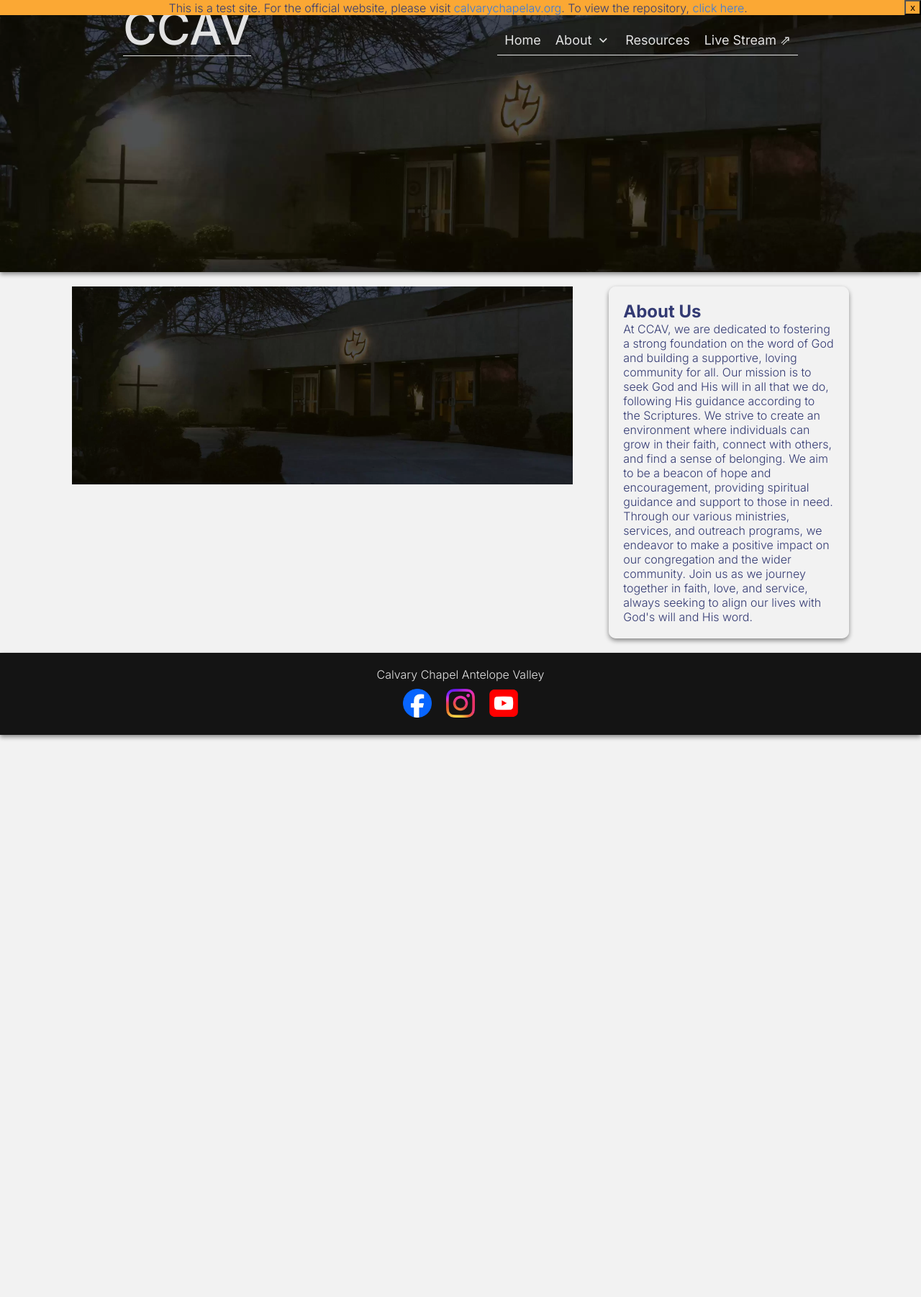
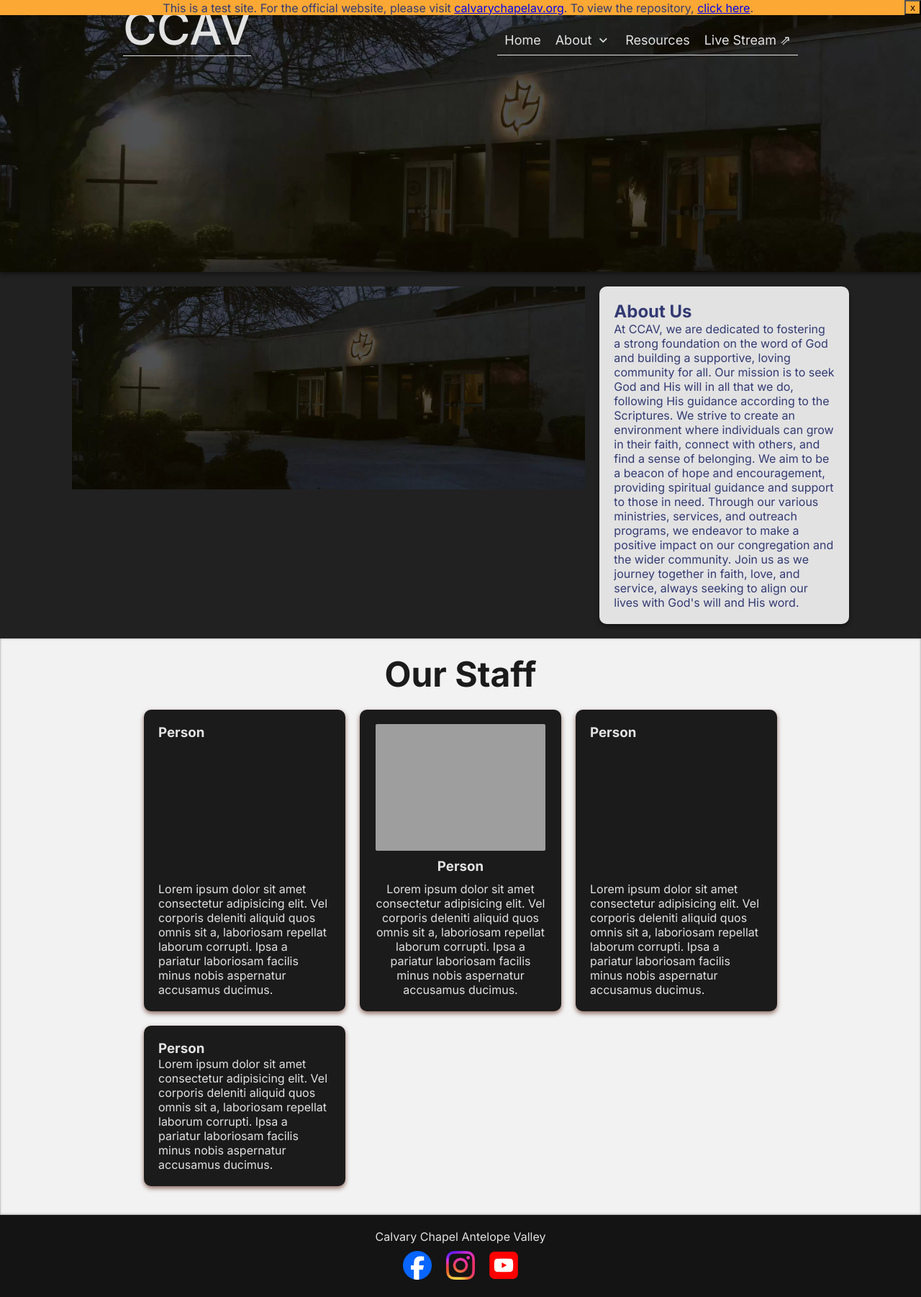
Before and after one commit to levipevans/ccav.church, a Jekyll site: the page built from about/index.html, in a window 1280 px wide. Shown: the whole page at 72% size. Built offline with Jekyll 4.4.1, drawn with Linux system fonts in a browser that asks for light colours.

Commit message:
✨ (styles): add grid layout and styling for grid-container to enhance   structure and presentation of elements on the page 🐛 (styles): update font-weight for body to improve text appearance   and readability 📝 (about): refactor HTML structure in about page to utilize grid   layout, enhancing the presentation of staff information and images 🔧 (gitignore): add new image file to .gitignore to prevent tracking   of unnecessary assets in the repository

```diff
--- a/_sass/components.scss
+++ b/_sass/components.scss
@@ -54,6 +54,16 @@
     background-color: var(--white);
     min-height: 50vh;
     color: var(--white);
+    padding: 100px;
+    padding-block: 20px;
+    box-shadow: inset 0px 0px 3px rgba(0, 0, 0, 0.445);
+}
+
+.light-container>h2,
+.light-container>h3 {
+    color: #1b1b1b;
+    font-size: 3rem;
+    text-align: center;
 }
 
 .light-container .preview-card {
@@ -70,6 +80,7 @@
 }
 
 .preview-card {
+    box-sizing: border-box;
     position: relative;
     width: 100%;
     display: flex;
@@ -92,7 +103,6 @@
 
 .cta-button {
     display: block;
-    align-self: flex-end;
     text-decoration: none;
     padding: 10px;
     background-color: #e9d419;
@@ -132,6 +142,31 @@
     background: none;
 }
 
+.grid-container {
+    display: grid;
+    grid-template-columns: repeat(3, 1fr);
+    padding: 100px;
+    padding-block: 20px;
+    gap: 20px;
+}
+
+.span-2 {
+    grid-column: span 2;
+}
+
+.profile-card img {
+    max-width: 98%;
+    border-radius: 2px;
+}
+
+.profile-card {
+    display: flex;
+    flex-direction: column;
+    justify-content: center;
+    align-items: center;
+    gap: 10px;
+}
+
 @media(min-width:1250px) {
     .preview-card-container {
         align-items: stretch;
--- a/_sass/main.scss
+++ b/_sass/main.scss
@@ -5,7 +5,7 @@ body {
     justify-content: space-between;
     min-height: 100vh;
     font-family: "Inter", sans-serif;
-    font-weight: 300;
+    font-weight: 400;
     font-style: normal;
     color: var(--primary);
 }
@@ -21,13 +21,3 @@ main {
 footer {
     background-color: rgb(20, 20, 20);
 }
-
-a:not(.cta-button):not(.special-link) {
-    text-decoration: none;
-    color: var(--secondary);
-}
-
-a:not(.cta-button):not(.special-link):hover {
-    text-decoration: underline;
-    color: var(--background-elements);
-}
--- a/about/index.html
+++ b/about/index.html
@@ -4,8 +4,8 @@ layout: default
 permalink: /about/
 ---
 
-<div class="preview-card-container">
-    <figure>
+<div class="grid-container dark-container">
+    <figure class="span-2">
         <img src="{{site.url}}/assets/images/churchpic-scaled.webp" width="100%">
     </figure>
     <div class="preview-card drop-shadow">
@@ -22,6 +22,36 @@ permalink: /about/
                 align our lives with God's will and His word.
             </p>
         </div>
-
     </div>
 </div>
+<div class="light-container">
+    <h2>Our Staff</h2>
+    <div class="grid-container">
+        <div class="preview-card drop-shadow">
+            <h3>Person</h3>
+            <p>Lorem ipsum dolor sit amet consectetur adipisicing elit. Vel corporis deleniti aliquid quos omnis sit
+                a, laboriosam repellat laborum corrupti. Ipsa a pariatur laboriosam facilis minus nobis aspernatur
+                accusamus ducimus.</p>
+        </div>
+        <div class="preview-card drop-shadow profile-card">
+            <img src="{{site.url}}/assets/images/IMG_8248copy.webp">
+            <h3>Person</h3>
+            <p style="text-align:center;">Lorem ipsum dolor sit amet consectetur adipisicing elit. Vel corporis deleniti
+                aliquid quos omnis sit
+                a, laboriosam repellat laborum corrupti. Ipsa a pariatur laboriosam facilis minus nobis aspernatur
+                accusamus ducimus.</p>
+        </div>
+        <div class="preview-card drop-shadow">
+            <h3>Person</h3>
+            <p>Lorem ipsum dolor sit amet consectetur adipisicing elit. Vel corporis deleniti aliquid quos omnis sit
+                a, laboriosam repellat laborum corrupti. Ipsa a pariatur laboriosam facilis minus nobis aspernatur
+                accusamus ducimus.</p>
+        </div>
+        <div class="preview-card drop-shadow">
+            <h3>Person</h3>
+            <p>Lorem ipsum dolor sit amet consectetur adipisicing elit. Vel corporis deleniti aliquid quos omnis sit
+                a, laboriosam repellat laborum corrupti. Ipsa a pariatur laboriosam facilis minus nobis aspernatur
+                accusamus ducimus.</p>
+        </div>
+    </div>
+</div>
```
Also changed, not shown: 1 other file.
